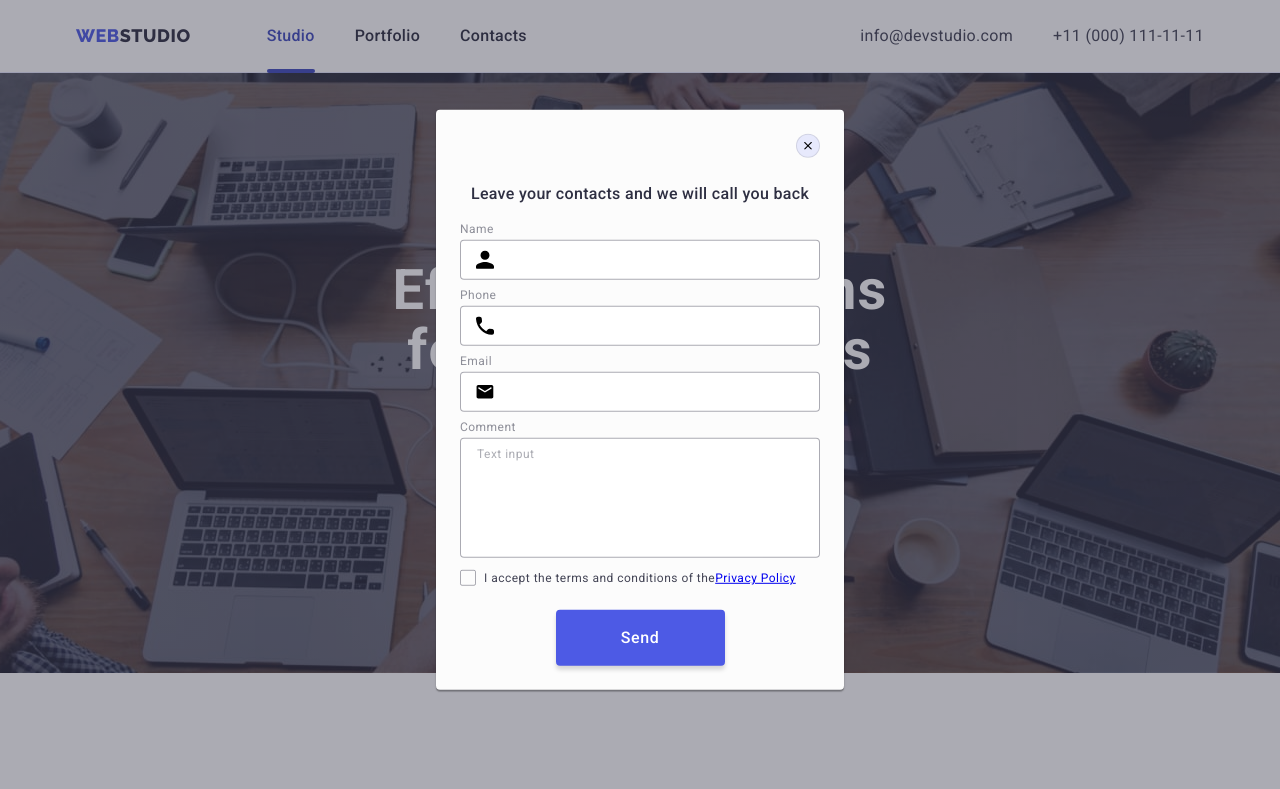
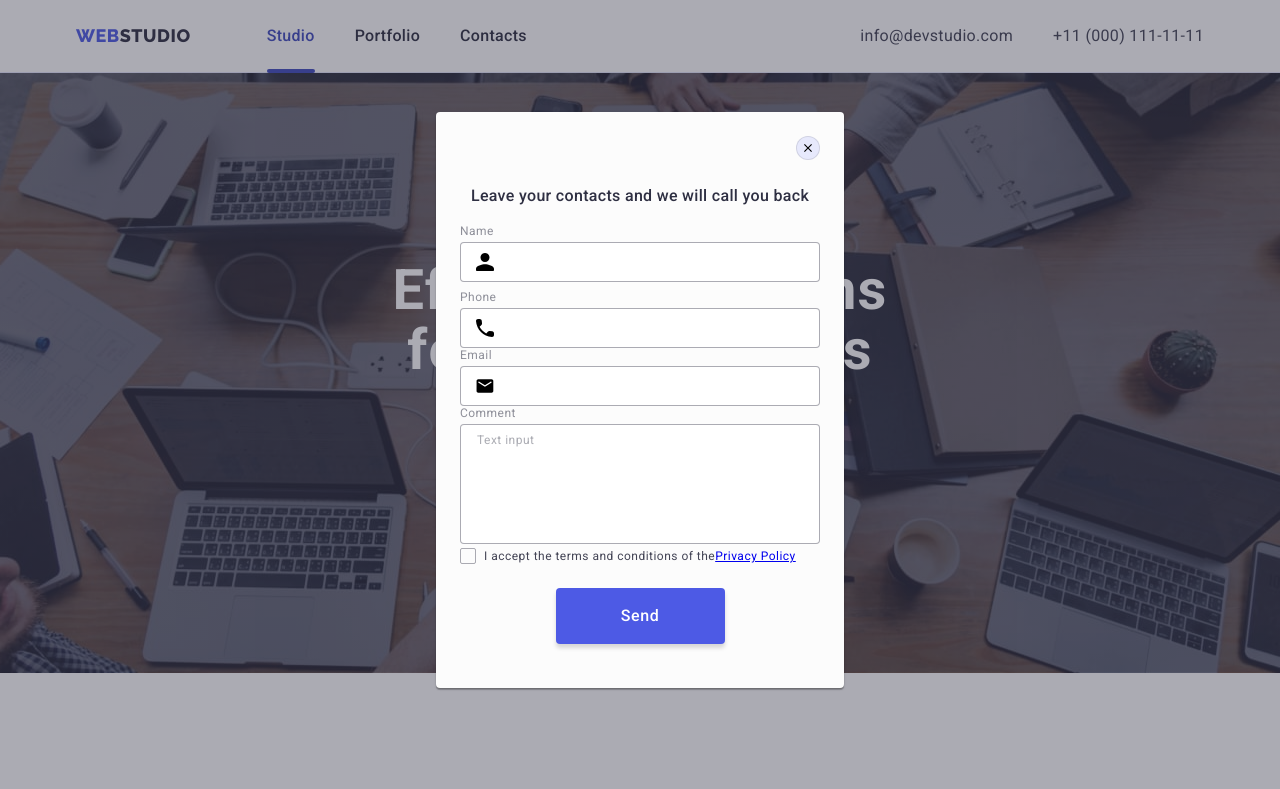
Before and after one commit to pbohdanov/goit-markup-hw-06, a plain HTML site: page index.html in a window 1280 px wide. Shown: the top 789 px of the page. Drawn offline with nearby package versions, Linux system fonts and the light colour scheme.

Commit message:
update modal window

```diff
--- a/css/style.css
+++ b/css/style.css
@@ -549,7 +549,7 @@ img {
 .modal {
   width: 408px;
   min-height: 576px;
-  padding: 24px;
+  padding: 72px 24px 24px 24px;
   background-color: #fcfcfc;
   position: absolute;
   top: 50%;
@@ -598,16 +598,11 @@ img {
   text-align: center;
   letter-spacing: 0.02em;
   color: #2e2f42;
-  margin-top: 48px;
   margin-bottom: 16px;
 }
 .contact-form-label,
 .checkbox {
   display: block;
-}
-
-.contact-form-label {
-  margin-bottom: 8px;
 }
 
 .form-input {
@@ -697,6 +692,10 @@ img {
 .checkbox-input {
   appearance: none;
   position: absolute;
+}
+
+.form-wrapper {
+  margin-bottom: 8px;
 }
 
 /* =========== MODAL WINDOW END =========== */
--- a/index.html
+++ b/index.html
@@ -603,6 +603,7 @@
         </button>
         <p class="form-title">Leave your contacts and we will call you back</p>
         <form class="contact-form">
+          <div class="form-wrapper">
             <label class="contact-form-label">
               <span class="form-label-desc">Name</span>
               <span class="form-input-wrapper">
@@ -623,6 +624,8 @@
                 </svg>
               </span>
             </label>
+          </div>
+
           <label class="contact-form-label">
             <span class="form-label-desc">Phone</span>
             <span class="form-input-wrapper"
```
Lines whose indentation alone changed are shown as unchanged.
